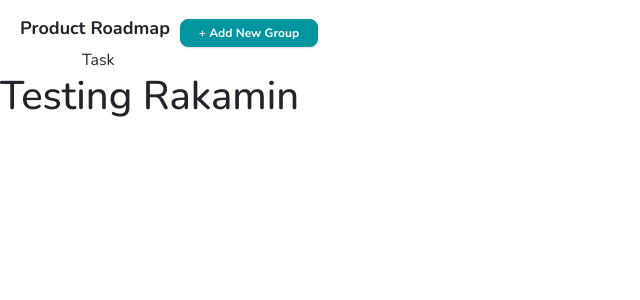
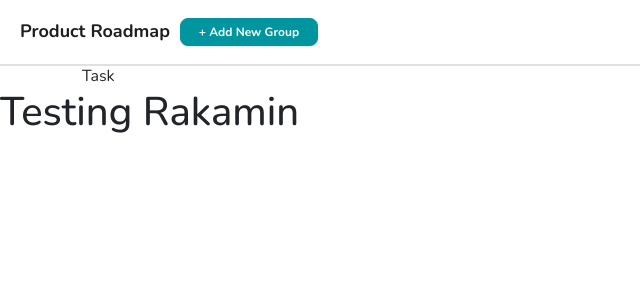
Before and after one commit to NaufalRafi-hub/rakamin-mini-project, a React (Create React App) app: page / in a window 1280 px wide. Shown: the top 300 px of the page, without its empty margins (0-640 px from the left). Built offline with nearby package versions, Linux system fonts and the light colour scheme.

Commit message:
navs done

```diff
--- a/src/App.css
+++ b/src/App.css
@@ -9,11 +9,13 @@
 .mr-24 {
   margin-right: 24px;
 }
-.ml-20 {
-  margin-left: 20px;
+.px-20 {
+  padding-left: 20px;
+  padding-right: 20px;
 }
-.mt-18 {
-  margin-top: 18px;
+.py-18 {
+  padding-top: 18px;
+  padding-bottom: 18px;
 }
 .gap-10 {
   gap: 10px;
--- a/src/components/nav/index.js
+++ b/src/components/nav/index.js
@@ -4,11 +4,12 @@ import './nav.css'
 
 const Nav = () => {
   return (
-        <div className='wrap-nav'>
-          <div className='d-flex ml-20 mt-18 gap-10 align-items-center'>
-            <h1 className='h-1'>Product Roadmap</h1>
+        <div className='wrap-nav px-20 py-18 '>
+          <div className='d-flex gap-10'>
+            <h1 className='h-1 my-auto'>Product Roadmap</h1>
             <Button>+ Add New Group</Button>
           </div>
+          <div className='line-div'></div>
         </div>
   )
 }
--- a/src/components/nav/nav.css
+++ b/src/components/nav/nav.css
@@ -4,6 +4,16 @@
     font-style: normal;
     font-weight: 700;
     font-size: 18px;
+    color: #1E1F21;
+    text-align: center;
     /* line-height: 28px; */
     /* color: #0542bb; */
 }
+.line-div {
+    position: absolute;
+    height: 0px;
+    left: 0px;
+    right: 0px;
+    top: 64px;
+    border: 1px solid #E0E0E0;
+}
```
